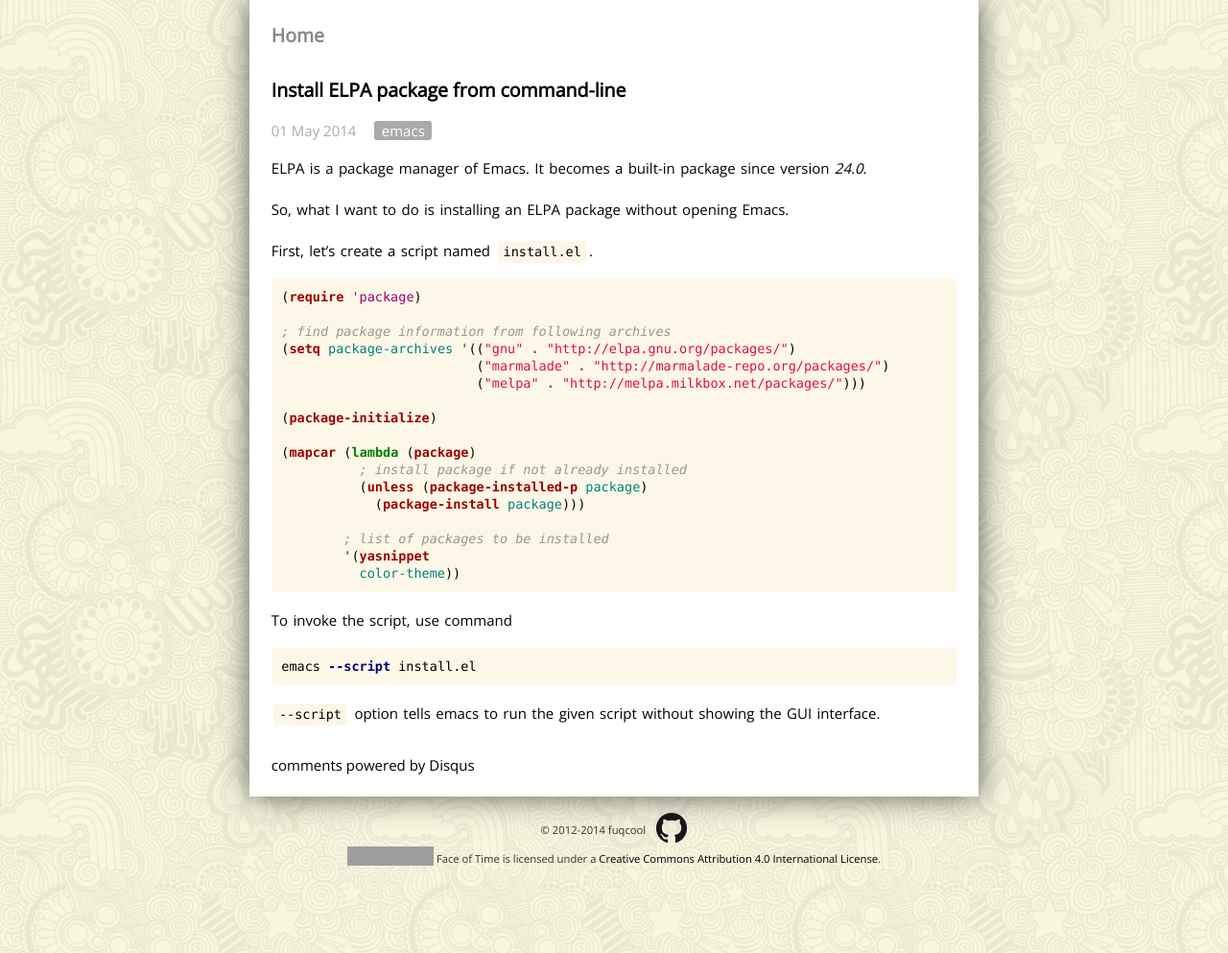
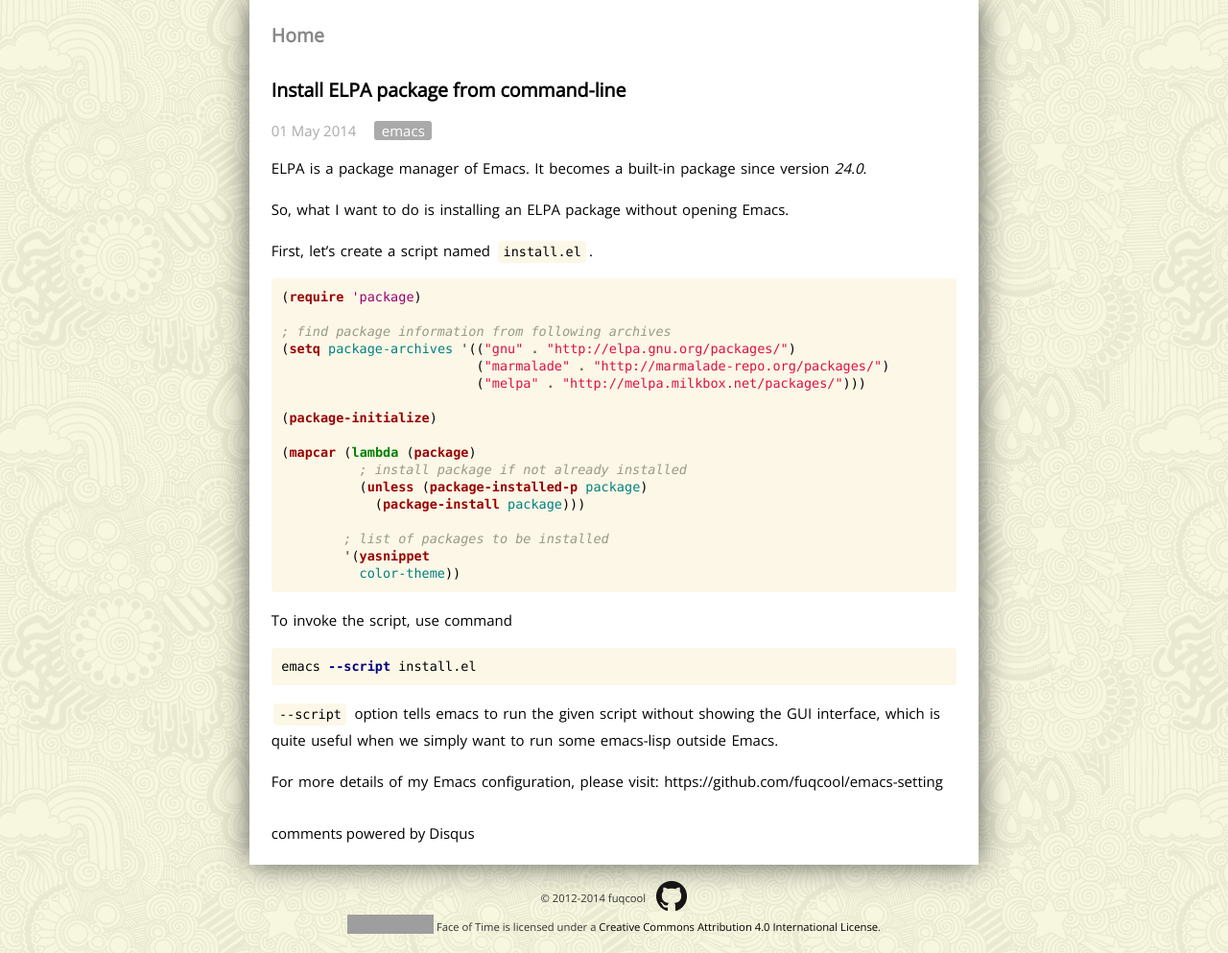
Before and after one commit to fuqcool/fuqcool.github.io, a Jekyll site: the page built from _posts/2014-05-01-install-emacs-package-from-cmd.md, in a window 1280 px wide. Shown: the whole page at 96% size. Built offline with Jekyll 4.4.1, drawn with Linux system fonts in a browser that asks for light colours; Markdown is read by kramdown in place of the engine named in the settings; comment, search, counter and statistics services are not loaded; grey boxes are pictures that could not be loaded.

Commit message:
add link to my repo

````diff
--- a/_posts/2014-05-01-install-emacs-package-from-cmd.md
+++ b/_posts/2014-05-01-install-emacs-package-from-cmd.md
@@ -36,4 +36,7 @@ To invoke the script, use command
 emacs --script install.el
 ```
 
-`--script` option tells emacs to run the given script without showing the GUI interface.
+`--script` option tells emacs to run the given script without showing the GUI interface,
+which is quite useful when we simply want to run some emacs-lisp outside Emacs.
+
+For more details of my Emacs configuration, please visit: [https://github.com/fuqcool/emacs-setting](https://github.com/fuqcool/emacs-setting)
````
